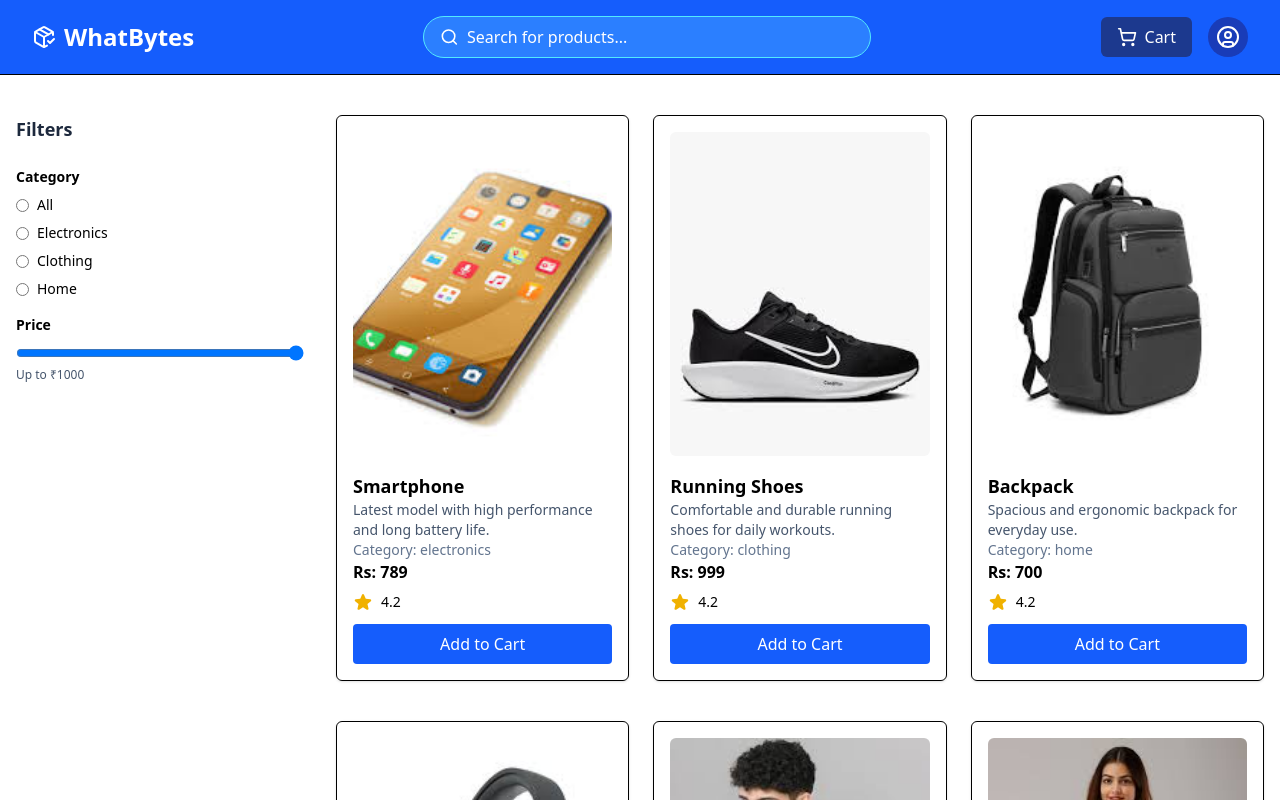
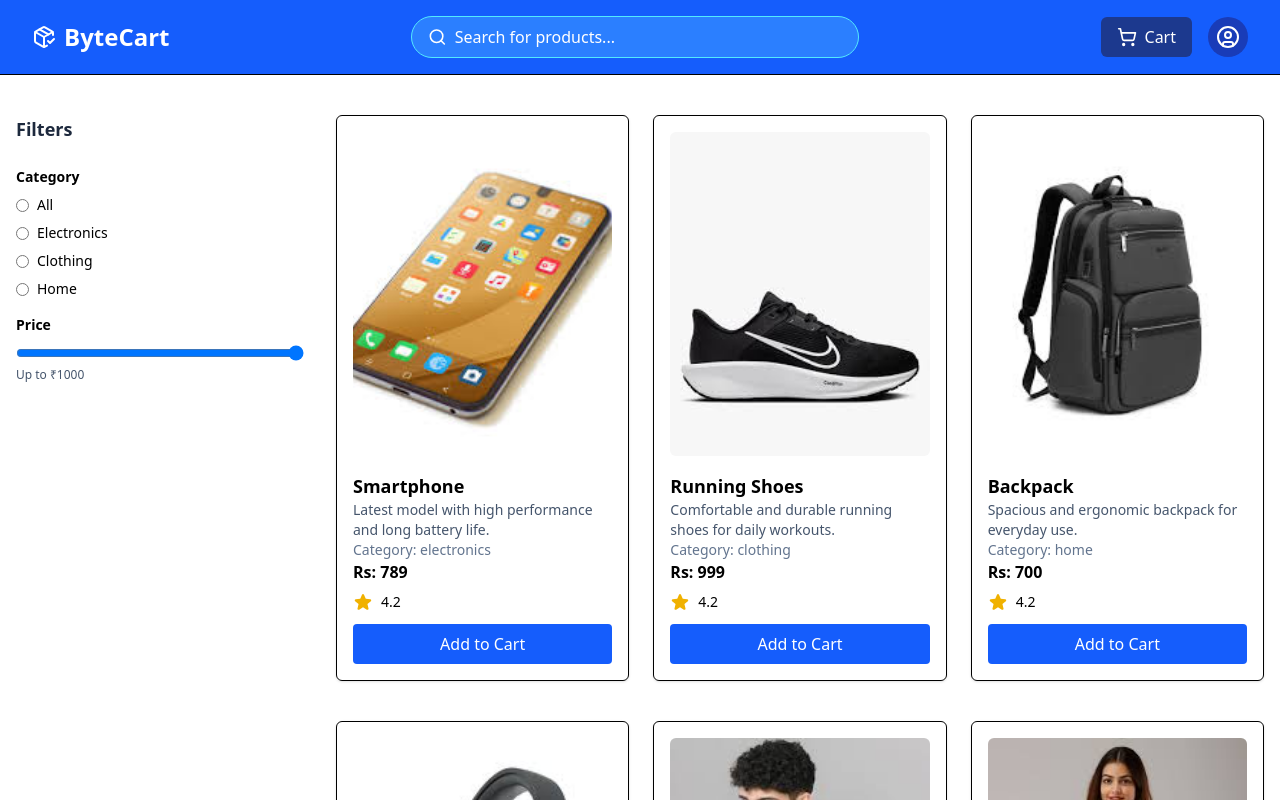
Before and after one commit to Ashwastaken78867/WhatBytes-Assignment, a Next.js app: page / in a window 1280 px wide. Shown: the top 800 px of the page. Built offline with nearby package versions, Linux system fonts and the light colour scheme.

Commit message:
changing the Name

```diff
--- a/components/client/Navbar.tsx
+++ b/components/client/Navbar.tsx
@@ -37,7 +37,7 @@
       {/* Logo */}
       <div className="flex items-center gap-2 text-white">
         <PackageCheck className="w-6 h-6" />
-        <span className="text-2xl font-bold">WhatBytes</span>
+        <span className="text-2xl font-bold">ByteCart</span>
       </div>
 
       {/* Search Bar */}
```
